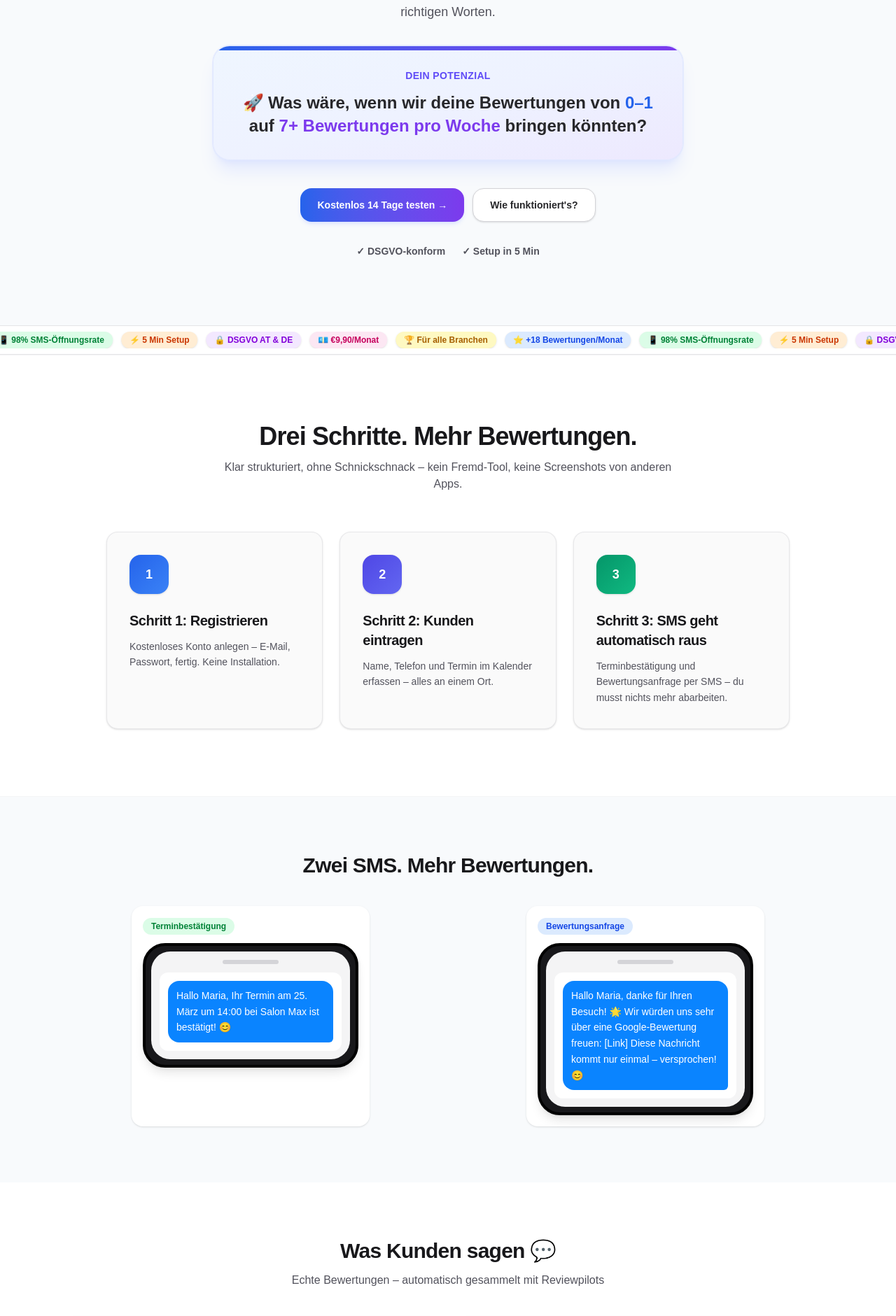
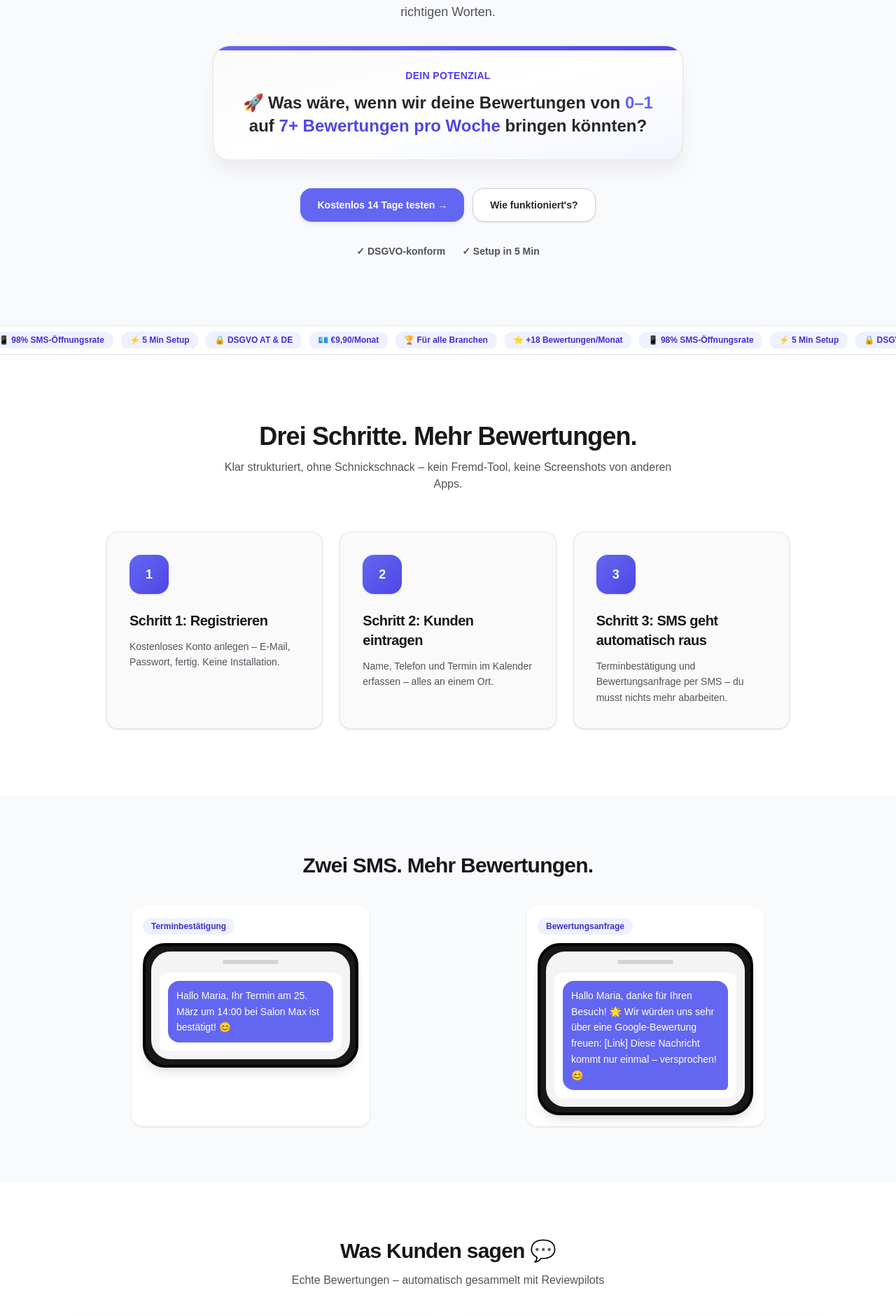
Before and after one commit to yosef-ui/reviewpilot, a Next.js app: page / in a window 1280 px wide. Shown: the part 624-2505 px from the top of the page at 70% size. Built offline with nearby package versions, Linux system fonts and the light colour scheme.

Commit message:
landingpage farben einheitlich

```diff
--- a/app/page.js
+++ b/app/page.js
@@ -4,48 +4,48 @@ import Link from "next/link";
 import { BrandLogoLink, BrandLogoFooter } from "../components/BrandLogo";
 
 const tickerItems = [
-  { text: "⭐ +18 Bewertungen/Monat", color: "bg-blue-100 text-blue-700" },
-  { text: "📱 98% SMS-Öffnungsrate", color: "bg-green-100 text-green-700" },
-  { text: "⚡ 5 Min Setup", color: "bg-orange-100 text-orange-700" },
-  { text: "🔒 DSGVO AT & DE", color: "bg-purple-100 text-purple-700" },
-  { text: "💶 €9,90/Monat", color: "bg-pink-100 text-pink-700" },
-  { text: "🏆 Für alle Branchen", color: "bg-yellow-100 text-yellow-700" },
+  { text: "⭐ +18 Bewertungen/Monat", color: "bg-indigo-50 text-indigo-700" },
+  { text: "📱 98% SMS-Öffnungsrate", color: "bg-indigo-50 text-indigo-700" },
+  { text: "⚡ 5 Min Setup", color: "bg-indigo-50 text-indigo-700" },
+  { text: "🔒 DSGVO AT & DE", color: "bg-indigo-50 text-indigo-700" },
+  { text: "💶 €9,90/Monat", color: "bg-indigo-50 text-indigo-700" },
+  { text: "🏆 Für alle Branchen", color: "bg-indigo-50 text-indigo-700" },
 ];
 
 const whyCards = [
-  ["⭐", "+18 Bewertungen", "Im Schnitt pro Monat", "bg-yellow-50"],
-  ["📱", "98% geöffnet", "SMS werden fast immer gelesen", "bg-blue-50"],
-  ["⚡", "5 Min Setup", "Sofort startklar", "bg-orange-50"],
-  ["🔒", "DSGVO-sicher", "Konform für AT & DE", "bg-green-50"],
-  ["📅", "Eigener Kalender", "Kein extra Tool nötig", "bg-purple-50"],
-  ["💶", "€9,90/Monat", "Jederzeit kündbar", "bg-pink-50"],
+  ["⭐", "+18 Bewertungen", "Im Schnitt pro Monat", "bg-zinc-50 border border-zinc-200/80"],
+  ["📱", "98% geöffnet", "SMS werden fast immer gelesen", "bg-zinc-50 border border-zinc-200/80"],
+  ["⚡", "5 Min Setup", "Sofort startklar", "bg-zinc-50 border border-zinc-200/80"],
+  ["🔒", "DSGVO-sicher", "Konform für AT & DE", "bg-zinc-50 border border-zinc-200/80"],
+  ["📅", "Eigener Kalender", "Kein extra Tool nötig", "bg-zinc-50 border border-zinc-200/80"],
+  ["💶", "€9,90/Monat", "Jederzeit kündbar", "bg-zinc-50 border border-zinc-200/80"],
 ];
 
 const reviews = [
   {
     initials: "MM",
-    color: "bg-blue-100",
+    color: "bg-indigo-100 text-indigo-800",
     name: "Maria M.",
     text: "Super Friseur, sehr zufrieden! Komme immer wieder gerne. ✂️",
     business: "Salon Müller, Wien",
   },
   {
     initials: "SR",
-    color: "bg-green-100",
+    color: "bg-indigo-100 text-indigo-800",
     name: "Stefan R.",
     text: "Das Essen war fantastisch und der Service einfach top! Sehr empfehlenswert. 🍝",
     business: "Restaurant Bella Italia, Graz",
   },
   {
     initials: "JK",
-    color: "bg-purple-100",
+    color: "bg-indigo-100 text-indigo-800",
     name: "Julia K.",
     text: "Endlich ein Zahnarzt wo man sich wirklich wohlfühlt. Sehr einfühlsam und professionell! 🦷",
     business: "Zahnarztpraxis Dr. Hofer, Salzburg",
   },
   {
     initials: "MT",
-    color: "bg-orange-100",
+    color: "bg-indigo-100 text-indigo-800",
     name: "Markus T.",
     text: "Schnelle und saubere Arbeit! Der beste Elektriker den ich je hatte. 👍",
     business: "Elektro Huber GmbH, Linz",
@@ -87,7 +87,7 @@ function Navbar() {
           </Link>
           <Link
             href="/registrierung"
-            className="inline-flex h-10 items-center rounded-xl bg-gradient-to-r from-[#2563eb] to-[#7c3aed] px-4 text-sm font-semibold text-white shadow-sm transition hover:from-blue-600 hover:to-violet-600"
+            className="inline-flex h-10 items-center rounded-xl bg-[#6366f1] px-4 text-sm font-semibold text-white shadow-sm transition hover:bg-[#4f46e5]"
           >
             Kostenlos testen →
           </Link>
@@ -101,12 +101,12 @@ function HeroSection() {
   return (
     <section className="bg-[#f8fafc] py-16 sm:py-24">
       <div className="mx-auto max-w-3xl px-6 text-center">
-        <p className="mx-auto inline-flex rounded-full bg-blue-100 px-4 py-1.5 text-xs font-semibold text-blue-700">
+        <p className="mx-auto inline-flex rounded-full bg-indigo-50 px-4 py-1.5 text-xs font-semibold text-indigo-700">
           ✨ Neu: Jetzt mit automatischer Terminbestätigung
         </p>
         <h1 className="mt-8 text-4xl font-black leading-tight tracking-tight sm:text-5xl md:text-6xl">
           <span className="text-zinc-900">Deine Kunden vergessen </span>
-          <span className="bg-gradient-to-r from-[#2563eb] to-[#7c3aed] bg-clip-text text-transparent [filter:drop-shadow(0_1px_1px_rgba(37,99,235,0.12))]">
+          <span className="bg-gradient-to-r from-[#6366f1] to-[#4f46e5] bg-clip-text text-transparent [filter:drop-shadow(0_1px_1px_rgba(99,102,241,0.15))]">
             Bewertungen zu schreiben.
           </span>
         </h1>
@@ -114,12 +114,12 @@ function HeroSection() {
           Reviewpilots erinnert sie automatisch – per SMS, zur richtigen Zeit, mit den richtigen
           Worten.
         </p>
-        <div className="relative mx-auto mt-8 max-w-2xl overflow-hidden rounded-3xl border border-indigo-100/90 bg-gradient-to-br from-blue-50 via-indigo-50 to-violet-100 px-6 py-7 shadow-xl shadow-indigo-200/40 ring-1 ring-indigo-100/70 sm:px-10 sm:py-8">
+        <div className="relative mx-auto mt-8 max-w-2xl overflow-hidden rounded-3xl border border-zinc-200/90 bg-gradient-to-br from-zinc-50 via-white to-indigo-50/60 px-6 py-7 shadow-xl shadow-zinc-200/50 ring-1 ring-zinc-100 sm:px-10 sm:py-8">
           <div
-            className="absolute inset-x-0 top-0 h-1.5 bg-gradient-to-r from-[#2563eb] to-[#7c3aed]"
+            className="absolute inset-x-0 top-0 h-1.5 bg-gradient-to-r from-[#6366f1] to-[#4f46e5]"
             aria-hidden
           />
-          <p className="text-sm font-semibold uppercase tracking-wide text-indigo-600/90">
+          <p className="text-sm font-semibold uppercase tracking-wide text-indigo-600">
             Dein Potenzial
           </p>
           <p className="mt-3 text-lg font-extrabold leading-snug text-zinc-800 sm:text-xl md:text-2xl">
@@ -127,14 +127,14 @@ function HeroSection() {
               🚀
             </span>
             Was wäre, wenn wir deine Bewertungen von{" "}
-            <span className="text-[#2563eb]">0–1</span> auf{" "}
-            <span className="text-[#7c3aed]">7+ Bewertungen pro Woche</span> bringen könnten?
+            <span className="text-[#6366f1]">0–1</span> auf{" "}
+            <span className="text-[#4f46e5]">7+ Bewertungen pro Woche</span> bringen könnten?
           </p>
         </div>
         <div className="mt-10 flex flex-col items-center justify-center gap-3 sm:flex-row">
           <Link
             href="/registrierung"
-            className="inline-flex h-12 items-center rounded-2xl bg-gradient-to-r from-[#2563eb] to-[#7c3aed] px-6 text-sm font-semibold text-white shadow-md shadow-indigo-200/50 transition hover:from-blue-600 hover:to-violet-600"
+            className="inline-flex h-12 items-center rounded-2xl bg-[#6366f1] px-6 text-sm font-semibold text-white shadow-md shadow-zinc-300/40 transition hover:bg-[#4f46e5]"
           >
             Kostenlos 14 Tage testen →
           </Link>
@@ -189,19 +189,19 @@ function HowItWorks() {
       n: 1,
       title: "Registrieren",
       desc: "Kostenloses Konto anlegen – E-Mail, Passwort, fertig. Keine Installation.",
-      accent: "from-[#2563eb] to-[#3b82f6]",
+      accent: "from-[#6366f1] to-[#4f46e5]",
     },
     {
       n: 2,
       title: "Kunden eintragen",
       desc: "Name, Telefon und Termin im Kalender erfassen – alles an einem Ort.",
-      accent: "from-[#4f46e5] to-[#6366f1]",
+      accent: "from-[#6366f1] to-[#4f46e5]",
     },
     {
       n: 3,
       title: "SMS geht automatisch raus",
       desc: "Terminbestätigung und Bewertungsanfrage per SMS – du musst nichts mehr abarbeiten.",
-      accent: "from-[#059669] to-[#10b981]",
+      accent: "from-[#6366f1] to-[#4f46e5]",
     },
   ];
 
@@ -247,12 +247,12 @@ function SmsSection() {
         <div className="mt-10 grid gap-6 md:grid-cols-2">
           <IphoneMockup
             badge="Terminbestätigung"
-            badgeStyle="bg-green-100 text-green-700"
+            badgeStyle="bg-indigo-50 text-indigo-700"
             text="Hallo Maria, Ihr Termin am 25. März um 14:00 bei Salon Max ist bestätigt! 😊"
           />
           <IphoneMockup
             badge="Bewertungsanfrage"
-            badgeStyle="bg-blue-100 text-blue-700"
+            badgeStyle="bg-indigo-50 text-indigo-700"
             text="Hallo Maria, danke für Ihren Besuch! 🌟 Wir würden uns sehr über eine Google-Bewertung freuen: [Link] Diese Nachricht kommt nur einmal – versprochen! 😊"
           />
         </div>
@@ -270,7 +270,7 @@ function IphoneMockup({ badge, badgeStyle, text }) {
           <div className="mx-auto mb-3 h-1.5 w-20 rounded-full bg-zinc-300" />
           <div className="rounded-xl bg-white p-3">
             <div className="flex justify-end">
-              <p className="max-w-[245px] rounded-2xl rounded-br-md bg-[#0A84FF] px-3 py-2.5 text-sm leading-relaxed text-white">
+              <p className="max-w-[245px] rounded-2xl rounded-br-md bg-[#6366f1] px-3 py-2.5 text-sm leading-relaxed text-white">
                 {text}
               </p>
             </div>
@@ -314,7 +314,7 @@ function GoogleCard({ review }) {
         </div>
         <GoogleWordmark />
       </div>
-      <p className="mt-2 text-sm text-[#FBBC04]">★★★★★</p>
+      <p className="mt-2 text-sm text-zinc-500">★★★★★</p>
       <p className="mt-2 text-sm text-zinc-700">{review.text}</p>
       <p className="mt-3 text-xs text-zinc-500">{review.business}</p>
     </div>
@@ -323,9 +323,9 @@ function GoogleCard({ review }) {
 
 function TestimonialSection() {
   return (
-    <section className="bg-[#eff6ff] py-16 sm:py-20">
+    <section className="bg-zinc-50 py-16 sm:py-20">
       <div className="mx-auto max-w-4xl px-6 text-center">
-        <p className="text-7xl font-black leading-none text-[#2563eb]">&quot;</p>
+        <p className="text-7xl font-black leading-none text-[#6366f1]">&quot;</p>
         <p className="mt-3 text-2xl italic leading-relaxed text-zinc-700 sm:text-3xl">
           Seit ich Reviewpilots nutze bekomme ich jede Woche 15-20 neue Bewertungen –
           ohne einen Finger zu rühren. Das hat mein Business komplett verändert.
@@ -335,12 +335,12 @@ function TestimonialSection() {
           <img
             src="https://images.unsplash.com/photo-1472099645785-5658abf4ff4e?w=80&h=80&fit=crop&crop=face"
             alt="Max Gruber"
-            className="h-16 w-16 rounded-full object-cover ring-2 ring-blue-200"
+            className="h-16 w-16 rounded-full object-cover ring-2 ring-indigo-200"
           />
           <p className="mt-3 font-bold text-zinc-900">Max Gruber</p>
           <p className="text-sm text-zinc-500">Inhaber Salon Max, Wien</p>
-          <p className="mt-2 text-[#FBBC04]">★★★★★</p>
-          <span className="mt-2 inline-flex rounded-full bg-blue-100 px-3 py-1 text-xs font-semibold text-blue-700">
+          <p className="mt-2 text-zinc-500">★★★★★</p>
+          <span className="mt-2 inline-flex rounded-full bg-indigo-50 px-3 py-1 text-xs font-semibold text-indigo-700">
             4.9 ★ auf Google · 127 Bewertungen
           </span>
         </div>
@@ -375,7 +375,7 @@ function PricingSection() {
   return (
     <section className="bg-white py-16 sm:py-20">
       <div className="mx-auto max-w-2xl px-6">
-        <div className="rounded-2xl bg-gradient-to-r from-[#2563eb] to-[#7c3aed] p-8 text-white shadow-xl">
+        <div className="rounded-2xl bg-gradient-to-br from-[#6366f1] to-[#4f46e5] p-8 text-white shadow-xl">
           <span className="inline-flex rounded-full bg-white/20 px-3 py-1 text-xs font-semibold">
             🎯 Alles inklusive
           </span>
@@ -383,7 +383,7 @@ function PricingSection() {
             <span className="text-6xl font-black tracking-tight">€9,90</span>
             <span className="ml-1 text-lg">/Monat</span>
           </div>
-          <p className="mt-2 text-blue-100">Jederzeit kündbar – keine versteckten Kosten</p>
+          <p className="mt-2 text-white/90">Jederzeit kündbar – keine versteckten Kosten</p>
           <ul className="mt-5 space-y-2 text-sm">
             <li>✓ Unbegrenzte Termine</li>
             <li>✓ Automatische SMS</li>
@@ -395,7 +395,7 @@ function PricingSection() {
           </ul>
           <Link
             href="/registrierung"
-            className="mt-7 inline-flex h-11 items-center rounded-2xl bg-white px-6 text-sm font-semibold text-[#2563eb] transition hover:bg-blue-50"
+            className="mt-7 inline-flex h-11 items-center rounded-2xl bg-white px-6 text-sm font-semibold text-[#6366f1] transition hover:bg-zinc-100"
           >
             Jetzt kostenlos testen →
           </Link>
@@ -431,13 +431,6 @@ function Footer() {
 
 function GoogleWordmark() {
   return (
-    <p className="text-xs font-semibold leading-none">
-      <span style={{ color: "#4285F4" }}>G</span>
-      <span style={{ color: "#EA4335" }}>o</span>
-      <span style={{ color: "#FBBC04" }}>o</span>
-      <span style={{ color: "#4285F4" }}>g</span>
-      <span style={{ color: "#34A853" }}>l</span>
-      <span style={{ color: "#EA4335" }}>e</span>
-    </p>
+    <p className="text-xs font-semibold leading-none text-zinc-600">Google</p>
   );
 }
```
